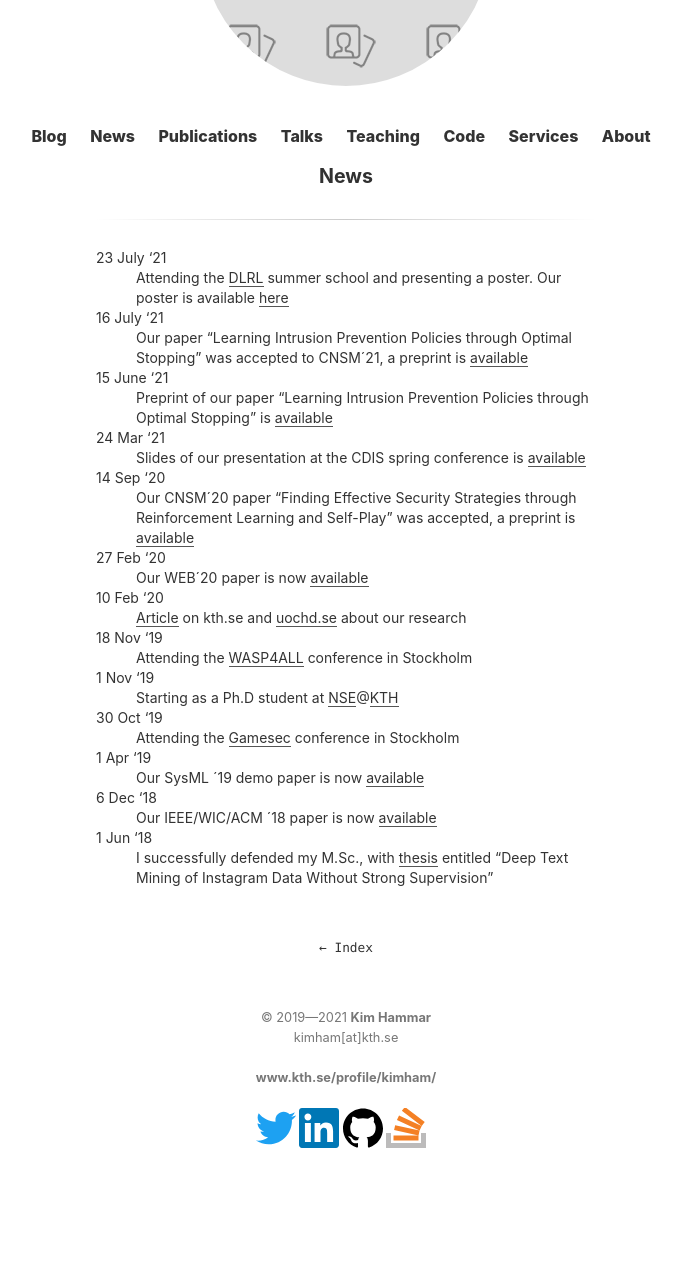
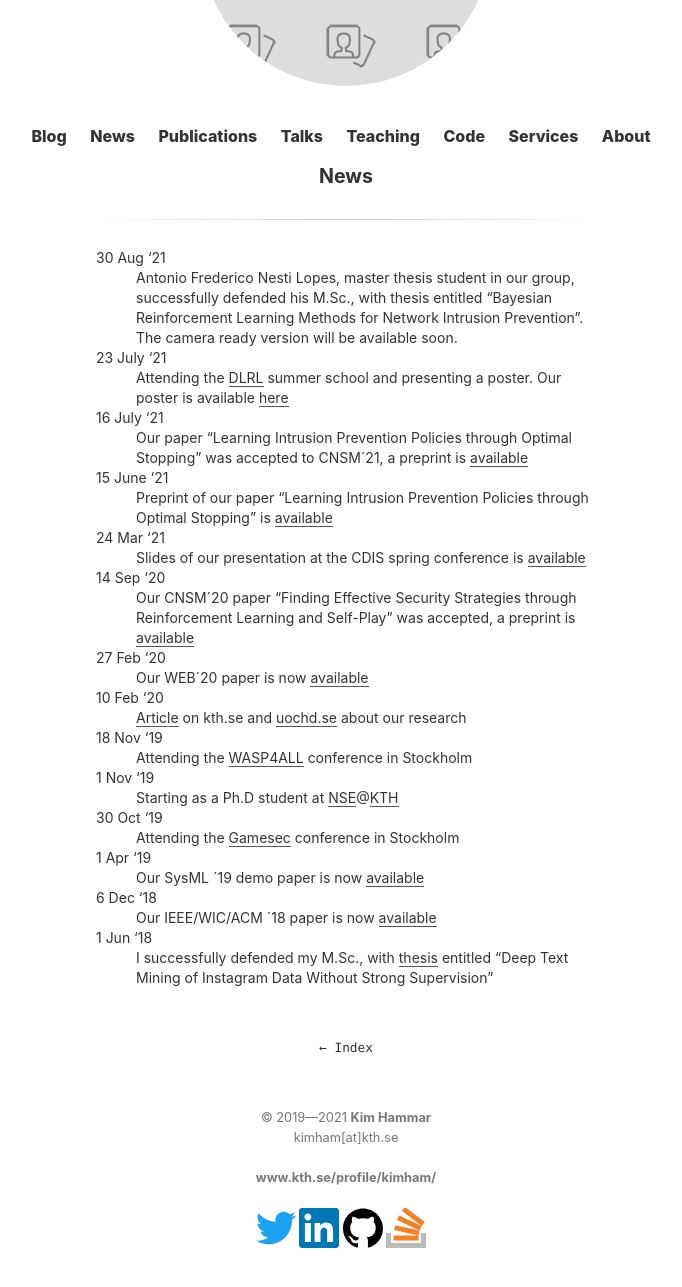
Before and after one commit to Limmen/Limmen.github.io, a Jekyll site: the page built from news.md, in a window 1280 px wide, cut to the strip 244-1533 px from the top of the page. Shown: the whole strip, without its empty margins (294-976 px from the left). Built offline with Jekyll 4.4.1, drawn with Linux system fonts in a browser that asks for light colours; before the commit the page ends 1433 px from its top, so only the background shows below that.

Commit message:
upd news

```diff
--- a/news.md
+++ b/news.md
@@ -2,6 +2,8 @@
 layout: page
 title: News
 ---
+30 Aug '21
+:   Antonio Frederico Nesti Lopes, master thesis student in our group, successfully defended his M.Sc., with thesis entitled "Bayesian Reinforcement Learning Methods for Network Intrusion Prevention". The camera ready version will be available soon.
 
 23 July '21
 :   Attending the [DLRL](https://dlrl.ca/) summer school and presenting a poster. Our poster is available [here](https://limmen.dev/assets/papers/poster_dlrl_21_optimal_stopping_KimHammar_jul_21.pdf)
```
